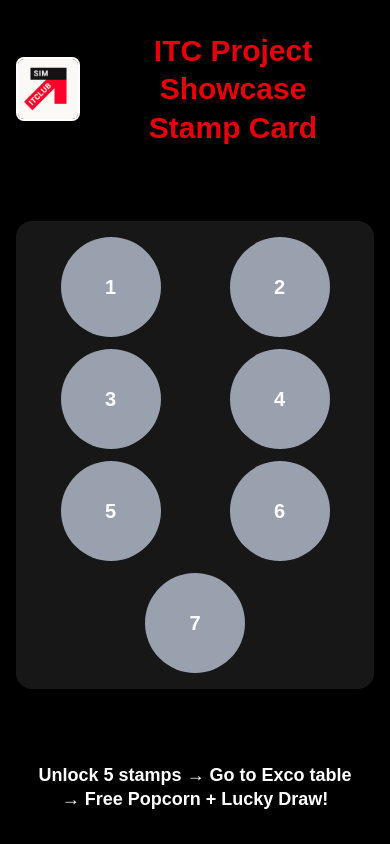
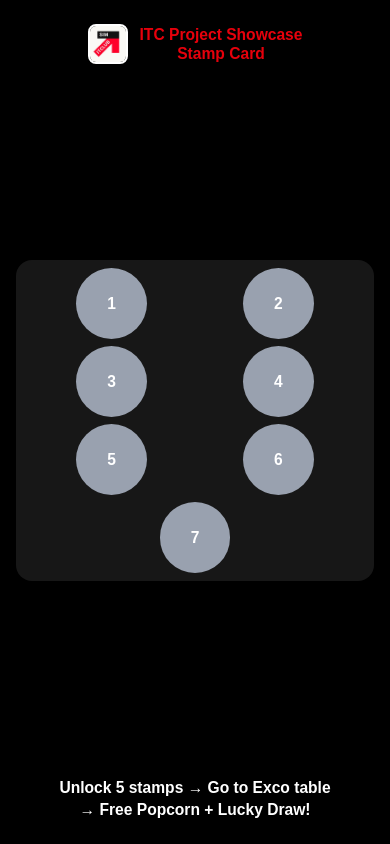
Before and after one commit to moecrosoft/NFC_Card, a Next.js app in the folder itc-nfc/: page / in a window 390 px wide. Built offline with nearby package versions, Linux system fonts and the light colour scheme.

Commit message:
update code

```diff
--- a/itc-nfc/src/app/page.jsx
+++ b/itc-nfc/src/app/page.jsx
@@ -20,6 +20,15 @@ export default function MainPage() {
   };
 
   const prevClaimedCount = useRef(null);
+
+  // Lock scrolling
+  useEffect(() => {
+    const originalOverflow = document.body.style.overflow;
+    document.body.style.overflow = "hidden";
+    return () => {
+      document.body.style.overflow = originalOverflow;
+    };
+  }, []);
 
   useEffect(() => {
     const stored = window.localStorage.getItem("stamps");
@@ -49,44 +58,49 @@ export default function MainPage() {
   }, [stamps]);
 
   const triggerGrandConfetti = () => {
-    const colors = ["#22c55e","#3b82f6","#facc15","#f87171","#a78bfa","#f472b6","#ec4899"];
+    const colors = ["#22c55e", "#3b82f6", "#facc15", "#f87171", "#a78bfa", "#f472b6", "#ec4899"];
     confetti({ particleCount: 120, spread: 90, origin: { y: 0.6 }, colors });
   };
 
   const allClaimed = stamps.every((s) => s.image);
 
   return (
-    <div className="w-screen min-h-[100dvh] bg-black flex flex-col justify-between items-center px-4 py-4 sm:py-6 text-white">
+    <div className="w-screen h-[100dvh] bg-black flex flex-col justify-between items-center px-4 py-4 text-white">
+
       {/* Top */}
-      <div className="flex items-center justify-center w-full max-w-md mt-4 sm:mt-0 mb-4">
+      <div className="flex items-center justify-center w-full max-w-md mt-2 mb-2 sm:mt-4 sm:mb-3">
         <img
           src="/itc.png"
           alt="ITC Logo"
-          className="h-16 w-16 sm:h-14 sm:w-14 rounded-lg object-cover border-2"
+          className="h-[10vw] min-h-[40px] max-h-[60px] w-auto sm:h-16 rounded-lg object-cover border-2"
         />
         <div className="ml-3 text-center">
-          <div className="text-3xl sm:text-2xl font-extrabold leading-tight text-red-600">
+          <div className="text-[4vw] sm:text-3xl font-extrabold leading-tight text-red-600">
             ITC Project Showcase
           </div>
-          <div className="text-3xl sm:text-2xl font-extrabold leading-tight text-red-600 mt-0.5">
+          <div className="text-[4vw] sm:text-3xl font-extrabold leading-tight text-red-600">
             Stamp Card
           </div>
         </div>
       </div>
 
-      {/* Stamp Card Container */}
-      <div className="bg-neutral-900 rounded-2xl w-full max-w-md flex flex-col items-center px-4 py-4 sm:px-5 sm:py-5">
-        <div className="grid grid-cols-2 gap-3 sm:gap-4 w-full place-items-center">
+      {/* Card */}
+      <div className="bg-neutral-900 rounded-2xl w-full max-w-md flex flex-col items-center px-4 py-2 sm:px-5 sm:py-5">
+        <div className="grid grid-cols-2 gap-[2vw] w-full place-items-center">
           {stamps.map((stamp) => {
             const isClaimed = !!stamp.image;
-            const sizeClass = "w-[100px] sm:w-[135px] aspect-square";
+            const size = "w-[18vw] min-w-[60px] max-w-[120px] aspect-square";
 
             const circle = (
-              <div className={`rounded-full flex items-center justify-center overflow-hidden bg-gray-400 hover:scale-105 transition-transform ${sizeClass}`}>
+              <div
+                className={`rounded-full flex items-center justify-center overflow-hidden bg-gray-400 transition-transform hover:scale-105 ${size}`}
+              >
                 {isClaimed ? (
                   <img src={stamp.image} alt={`Stamp ${stamp.id}`} className="w-full h-full object-cover" />
                 ) : (
-                  <span className="text-white font-bold text-xl sm:text-2xl">{stamp.id}</span>
+                  <span className="text-white font-bold text-[4vw] sm:text-2xl">
+                    {stamp.id}
+                  </span>
                 )}
               </div>
             );
@@ -107,11 +121,16 @@ export default function MainPage() {
       </div>
 
       {/* Bottom */}
-      <div className={`text-center leading-snug text-lg sm:text-xl mt-4 mb-4 font-bold ${allClaimed ? "text-green-500" : "text-white"}`}>
+      <div
+        className={`text-center leading-snug font-bold text-[4vw] sm:text-xl mt-2 mb-2 sm:mt-4 sm:mb-0 ${
+          allClaimed ? "text-green-500" : "text-white"
+        }`}
+      >
         Unlock 5 stamps → Go to Exco table
         <br />
         → <span className="font-extrabold">Free Popcorn + Lucky Draw!</span>
       </div>
+
     </div>
   );
 }
```
